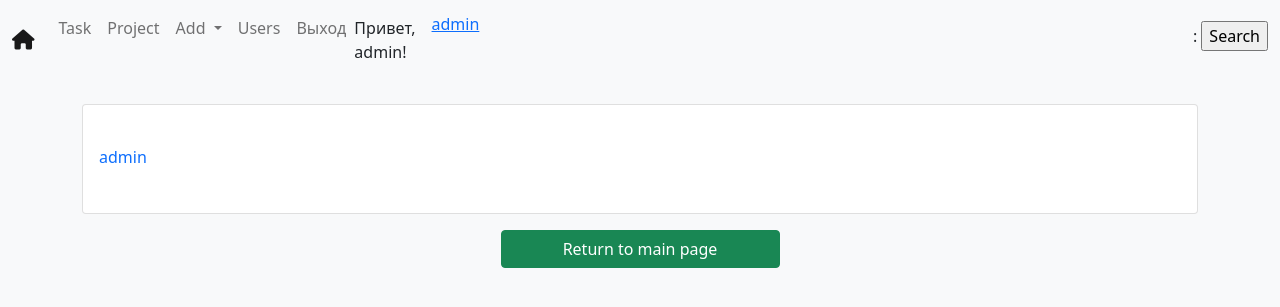
After one commit to Zakawww/Issue_task, a Django app: page /accounts/users/ in a window 1280 px wide. The commit adds this page. Shown: the top 307 px of the page. Run offline with Django 4.2, Linux system fonts and the light colour scheme; a user stored in the database is signed in; data comes from the database, SQL or seed files in the repository; tables that the repository leaves empty hold one stand-in row (values such as "Sample post"); some libraries are stand-ins or nearby versions.

Commit message:
add users.html

```diff
--- /dev/null
+++ b/sorce/accounts/templates/users.html
@@ -0,0 +1,17 @@
+{% extends 'base.html' %}
+{% block title %}
+    Detail
+{% endblock %}
+{% block body %}
+    {% for user in profiles %}
+        <div class="card">
+            <div class="card-body">
+                <a href="{% url 'accounts:detail_user' user.pk %}"
+                   class=" font-weight-bold  px-3 text-decoration-none">
+                    <p class="mb-1">{{ user.user }}</p>
+                </a>
+            </div>
+        </div>
+    {% endfor %}
+    <a href="{% url 'webapp:index' %}" class="btn btn-success d-block mt-3 mx-auto w-25">Return to main page</a>
+{% endblock %}
--- a/sorce/accounts/urls.py
+++ b/sorce/accounts/urls.py
@@ -1,7 +1,7 @@
 from django.contrib.auth.views import LoginView, LogoutView
 from django.urls import path
 
-from accounts.views import RegisterView, ProfileView
+from accounts.views import RegisterView, ProfileView, ProfileList
 
 app_name = 'accounts'
 
@@ -10,5 +10,6 @@ urlpatterns = [
     path('logout/', LogoutView.as_view(), name='logout'),
     # path('create/', register_view, name='create'),
     path('create/', RegisterView.as_view(), name='create'),
-    path('<int:pk>', ProfileView.as_view(), name='detail_user')
+    path('<int:pk>', ProfileView.as_view(), name='detail_user'),
+    path('users/', ProfileList.as_view(), name='users_list')
 ]
--- a/sorce/accounts/views.py
+++ b/sorce/accounts/views.py
@@ -4,7 +4,7 @@ from django.contrib.auth.models import User
 from django.core.paginator import Paginator
 from django.shortcuts import render, redirect
 from django.urls import reverse
-from django.views.generic import CreateView, DetailView
+from django.views.generic import CreateView, DetailView, ListView
 
 from accounts.forms import MyUserCreationForm
 from accounts.models import Profile
@@ -68,10 +68,16 @@ class ProfileView(LoginRequiredMixin, DetailView):
         return super().get_context_data(**kwargs)
 
 
+class ProfileList(LoginRequiredMixin, ListView):
+    model = Profile
+    template_name = 'users.html'
+    context_object_name = 'profiles'
+    paginate_by = 4
+    paginate_orphans = 0
 
 
-
-
+def has_permission(self):
+    return self.request.user.has_perm('accounts.view_user')
 
 # def register_view(request, *args, **kwargs):
 #     if request.method == 'POST':
--- a/sorce/webapp/templates/base.html
+++ b/sorce/webapp/templates/base.html
@@ -45,6 +45,8 @@
                     </ul>
                 </li>
                 <li class="nav-item">
+                <li class="menu-right"><a href="{% url 'accounts:users_list' %}?next={{ request.get_full_path }}"
+                                                  class="nav-link">Users</a></li>
                     {% if request.user.is_authenticated %}
 
                         <li class="menu-right"><a href="{% url 'accounts:logout' %}" class="nav-link">Выход</a></li>
@@ -55,6 +57,9 @@
                                                   class="nav-link">Вход</a></li>
                         <li class="menu-right"><a href="{% url 'accounts:create' %}?next={{ request.get_full_path }}"
                                                   class="nav-link">Регистрация</a></li>
+
+
+
                         {#                        <li class="menu-right"><a href="{% url 'accounts:login' %}?next={{ request.get_full_path }}" class="nav-link">Вход</a></li>#}
                     {% endif %}
                 </li>
```
Also changed, not shown: sorce/accounts/templates/profile.html (+5 -7 lines).
